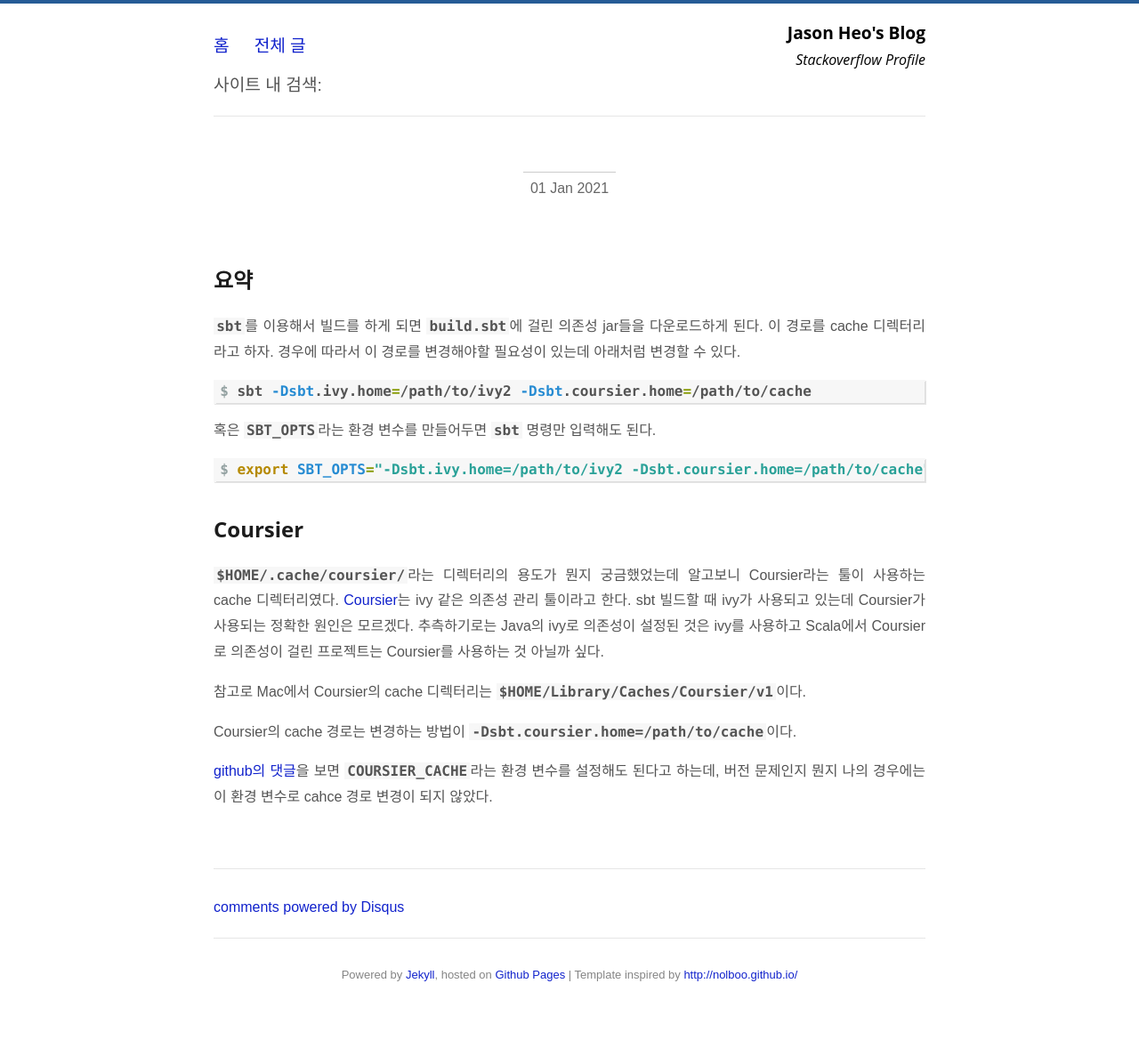
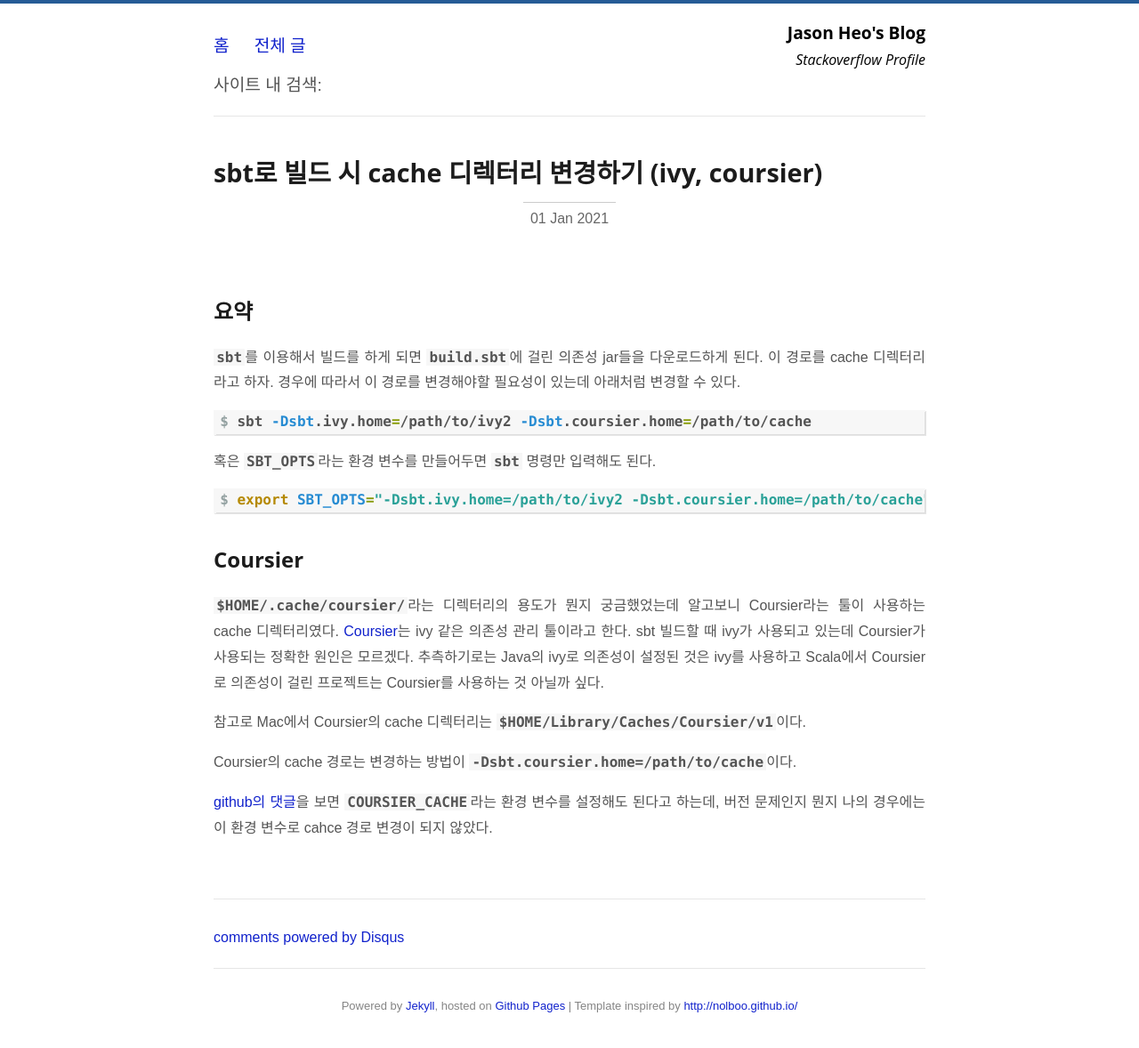
Before and after one commit to jason-heo/jason-heo.github.io, a Jekyll site: the page built from _posts/2021-01-01-sbt-change-cache-dir.md, in a window 1280 px wide. Shown: the whole page at 89% size. Built offline with Jekyll 4.4.1, drawn with Linux system fonts in a browser that asks for light colours; our own code applies the rules of GitHub Pages for plain Markdown files; comment, search, counter and statistics services are not loaded; before the commit the page ends 1144 px from its top, so only the background shows below that.

Commit message:
제목에 큰따옴표 누락된 것 추가

```diff
--- a/_posts/2021-01-01-sbt-change-cache-dir.md
+++ b/_posts/2021-01-01-sbt-change-cache-dir.md
@@ -1,6 +1,6 @@
 ---
 layout: post
-title: "sbt로 빌드 시 cache 디렉터리 변경하기 (ivy, coursier)
+title: "sbt로 빌드 시 cache 디렉터리 변경하기 (ivy, coursier)"
 categories: "programming"
 ---
 
```
